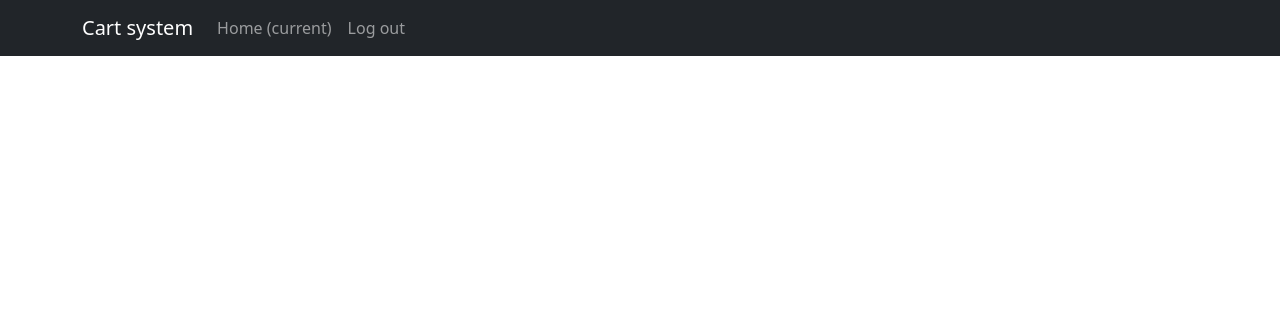
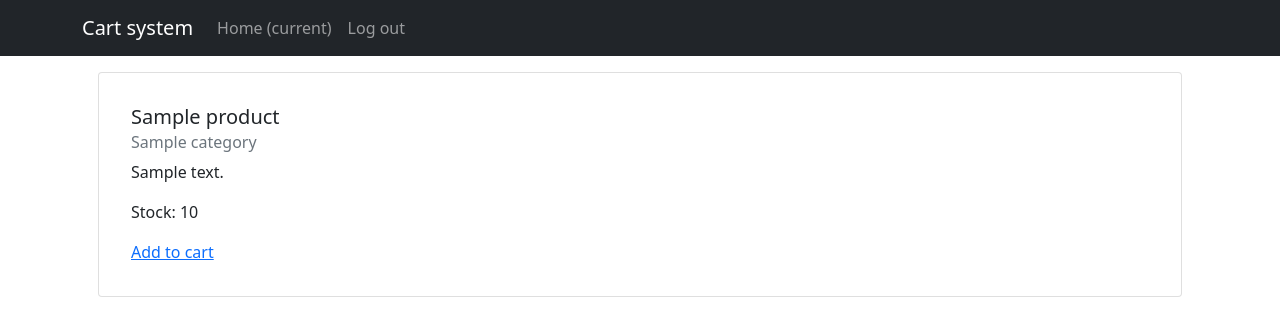
Before and after one commit to kalehub/Basic-Cart-System-Using-Django, a Django app: page / in a window 1280 px wide. Shown: the top 336 px of the page. Run offline with Django 3.2, Linux system fonts and the light colour scheme; a user stored in the database is signed in; tables that the repository leaves empty hold one stand-in row (values such as "Sample post").

Commit message:
adding product views

```diff
--- a/cartproject/cartapp/templates/cartapp/index.html
+++ b/cartproject/cartapp/templates/cartapp/index.html
@@ -23,4 +23,23 @@
       </div>
     </div>
 </nav>
+
+<!-- Card content -->
+<div class='container'>
+    <div class='row'>
+        <div class='col-sm-12'>
+            {% for product in products %}
+                <div class="card p-3 m-3" >
+                  <div class="card-body">
+                      <h5 class="card-title">{{product.name}} </h5>
+                    <h6 class="card-subtitle mb-2 text-muted">{{product.category}}</h6>
+                    <p class="card-text">{{product.desc}}</p>
+                    <p class="card-text">Stock: {{product.quantity}}</p>
+                    <a href="#" class="card-link">Add to cart</a>
+                  </div>
+                </div>
+            {% endfor %}
+        </div>
+    </div>
+    </div>
 {% endblock %}
--- a/cartproject/cartapp/views.py
+++ b/cartproject/cartapp/views.py
@@ -5,11 +5,14 @@ from django.contrib.auth import login, authenticate, logout
 from django.contrib.auth.decorators import login_required
 from django.contrib import messages
 from django.contrib.auth.forms import AuthenticationForm
+from .models import Product
 
 # Create your views here.
 @login_required(login_url='cartapp:login')
 def index(request):
-    return render(request, 'cartapp/index.html')
+    # get all object from model
+    products = Product.objects.all()
+    return render(request, 'cartapp/index.html', context={'products':products})
 
 
 
```
